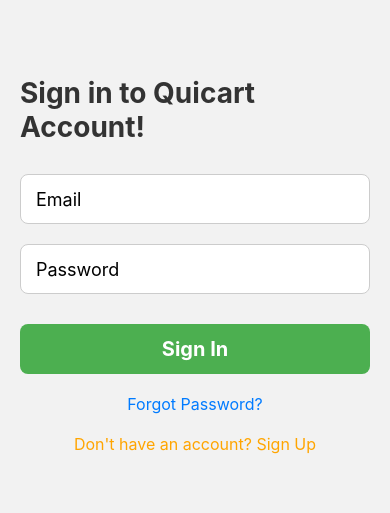
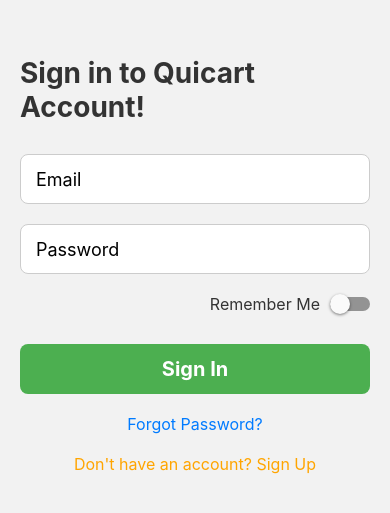
Before and after one commit to Keerten/QuicartShoppingApp, a React Native app: screen /SignIn in a window 390 px wide. Shown: the part 147-660 px from the top of the page. Built offline with nearby package versions, Linux system fonts and the light colour scheme.

Commit message:
Add remember me functionality

```diff
--- a/Screens/SignInView.js
+++ b/Screens/SignInView.js
@@ -1,4 +1,4 @@
-import React, { useState } from "react";
+import React, { useState, useEffect } from "react";
 import {
   Text,
   TextInput,
@@ -6,13 +6,52 @@
   StyleSheet,
   Pressable,
   Alert,
+  Switch,
 } from "react-native";
 import { auth } from "../Configs/FirebaseConfig";
 import { signInWithEmailAndPassword } from "firebase/auth";
+import AsyncStorage from "@react-native-async-storage/async-storage";
 
 const SignInView = ({ navigation }) => {
   const [email, setEmail] = useState("");
   const [password, setPassword] = useState("");
+  const [rememberMe, setRememberMe] = useState(false);
+
+  useEffect(() => {
+    loadCredentials();
+  }, []);
+
+  const loadCredentials = async () => {
+    try {
+      const savedEmail = await AsyncStorage.getItem("email");
+      const savedPassword = await AsyncStorage.getItem("password");
+      if (savedEmail && savedPassword) {
+        setEmail(savedEmail);
+        setPassword(savedPassword);
+        setRememberMe(true);
+      }
+    } catch (error) {
+      console.log("Error loading credentials", error);
+    }
+  };
+
+  const saveCredentials = async () => {
+    if (rememberMe) {
+      try {
+        await AsyncStorage.setItem("email", email);
+        await AsyncStorage.setItem("password", password);
+      } catch (error) {
+        console.log("Error saving credentials", error);
+      }
+    } else {
+      try {
+        await AsyncStorage.removeItem("email");
+        await AsyncStorage.removeItem("password");
+      } catch (error) {
+        console.log("Error clearing credentials", error);
+      }
+    }
+  };
 
   const validateInputs = () => {
     if (!email.includes("@")) {
@@ -39,7 +78,8 @@
         password
       );
       console.log("Successfully logged in:", userCredentials.user.email);
-      navigation.replace("Tabs"); // Use replace instead of navigate to avoid going back to sign-in
+      await saveCredentials();
+      navigation.replace("Tabs");
     } catch (error) {
       handleSignInError(error);
     }
@@ -106,16 +146,27 @@
         onChangeText={setPassword}
       />
 
+      {/* Remember Me Toggle */}
+      <View style={styles.rememberMeContainer}>
+        <Text style={styles.rememberMeText}>Remember Me</Text>
+        <Switch value={rememberMe} onValueChange={setRememberMe} />
+      </View>
+
       <Pressable style={styles.buttonStyle} onPress={onSignInClicked}>
         <Text style={styles.buttonTextStyle}>Sign In</Text>
       </Pressable>
 
-      <Pressable style={styles.clearButtonStyle} onPress={onForgotPasswordClicked}>
+      <Pressable
+        style={styles.clearButtonStyle}
+        onPress={onForgotPasswordClicked}
+      >
         <Text style={styles.clearButtonTextStyle}>Forgot Password?</Text>
       </Pressable>
 
       <Pressable style={styles.clearButtonStyle} onPress={onSignUpClicked}>
-        <Text style={styles.clearButtonTextStyle2}>Don't have an account? Sign Up</Text>
+        <Text style={styles.clearButtonTextStyle2}>
+          Don't have an account? Sign Up
+        </Text>
       </Pressable>
     </View>
   );
@@ -172,5 +223,18 @@
   clearButtonTextStyle2: {
     color: "#FFA500",
     fontSize: 16,
-  }
+  },
+  rememberMeContainer: {
+    flexDirection: "row",
+    alignItems: "center",
+    justifyContent: "flex-end",
+    width: "100%",
+    marginTop: 10,
+    marginBottom: 10,
+  },
+  rememberMeText: {
+    fontSize: 16,
+    color: "#333",
+    marginRight: 10,
+  },
 });
```
